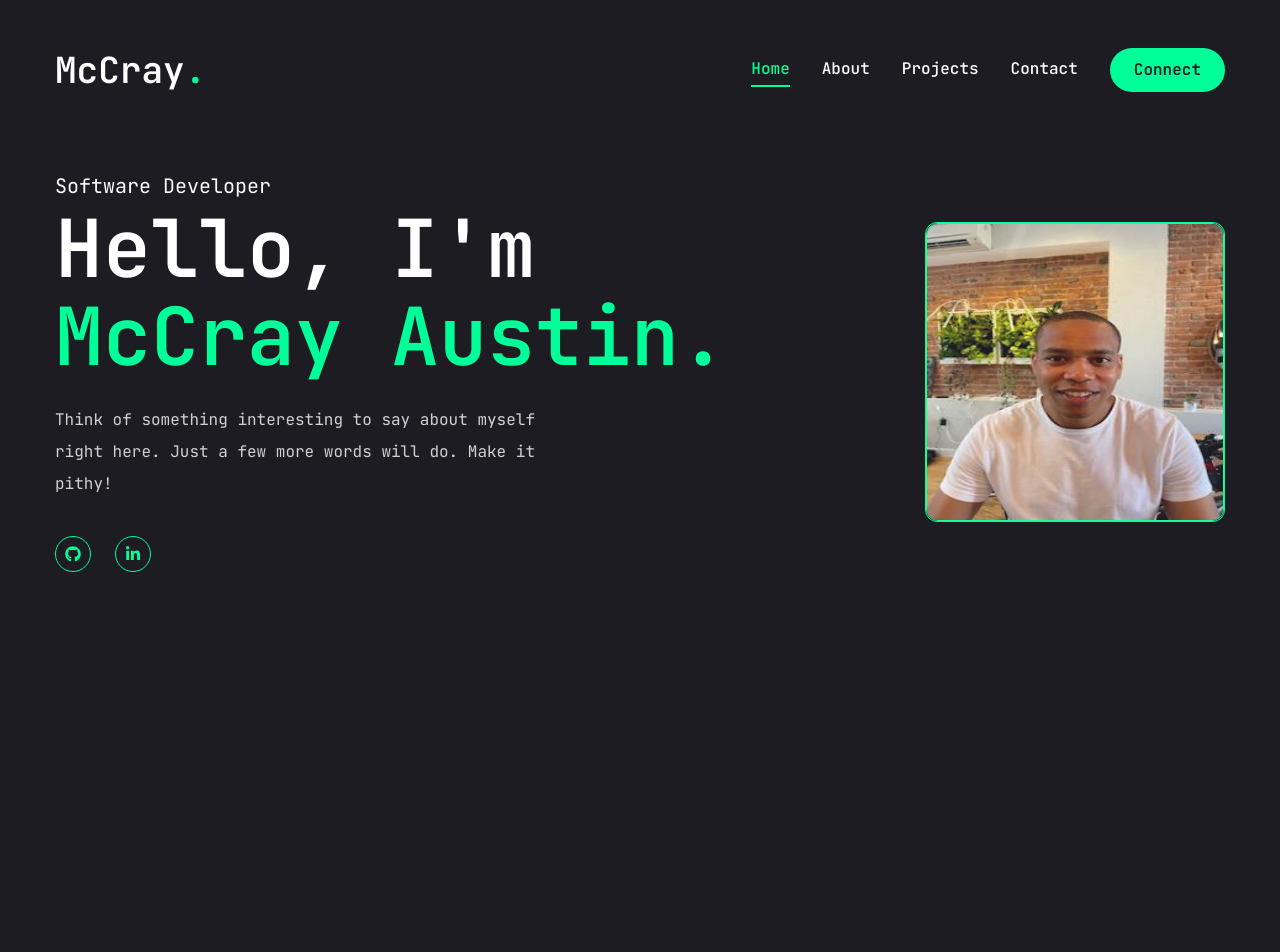
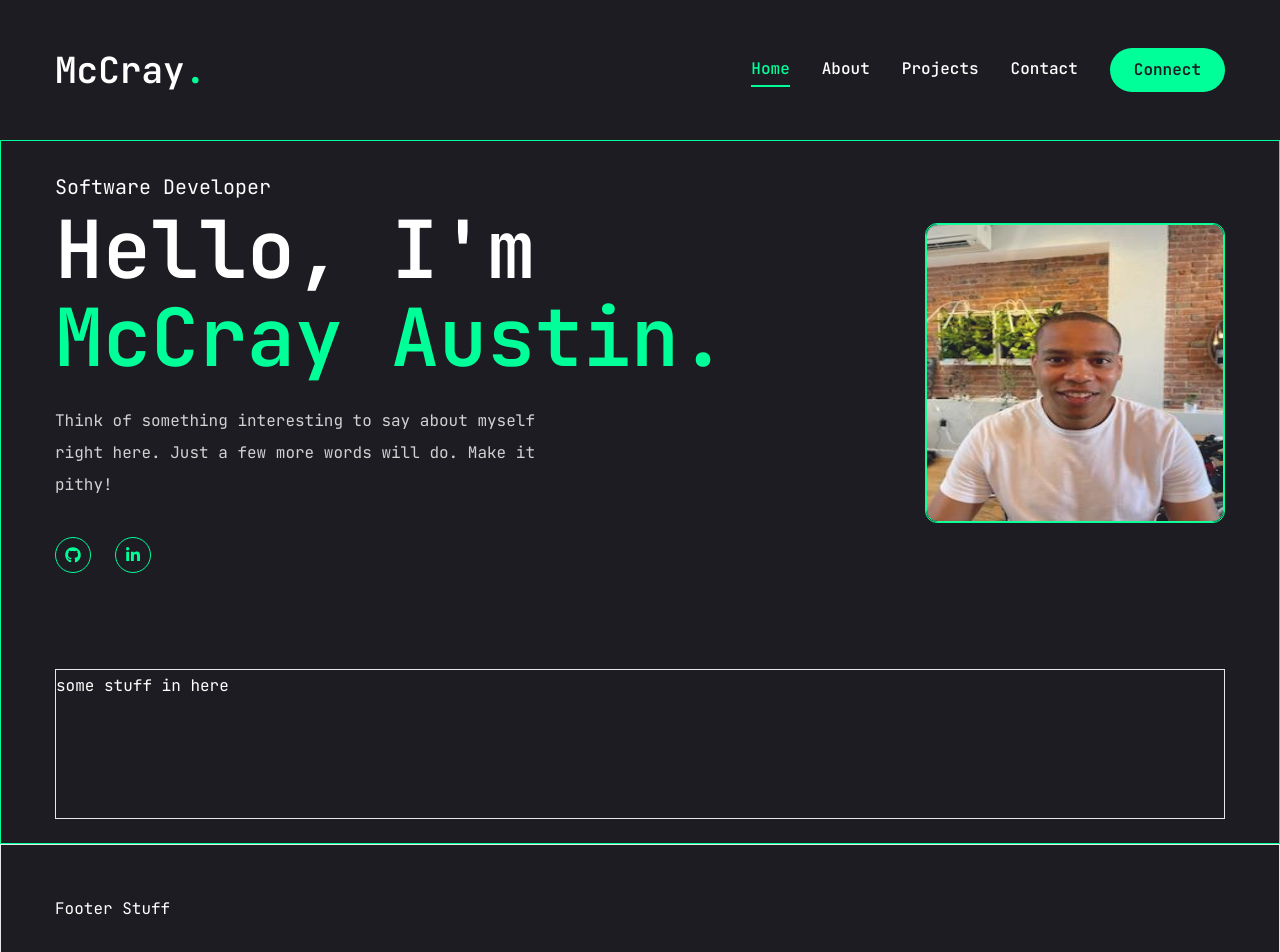
Before and after one commit to mmaustin/mccray-portfolio, a Next.js app in the folder next-portfolio/: page / in a window 1280 px wide. Shown: the top 952 px of the page. Before the commit the page ends 800 px from the top, so only its background shows below. Built offline with nearby package versions, Linux system fonts and the light colour scheme.

Commit message:
Testing footer placement properties

```diff
--- a/next-portfolio/app/about/page.jsx
+++ b/next-portfolio/app/about/page.jsx
@@ -2,7 +2,7 @@
 
 const About = () => {
   return (
-    <div>About</div>
+    <div className="">About</div>
   )
 }
 export default About;
--- a/next-portfolio/app/layout.js
+++ b/next-portfolio/app/layout.js
@@ -2,7 +2,7 @@ import { JetBrains_Mono } from "next/font/google";
 import "./globals.css";
 import Header from "@/components/Header";
 import PageTransition from "@/components/PageTransition";
-
+import Footer from "@/components/Footer";
 
 const jetBrainsMono = JetBrains_Mono({
   subsets: ["latin"],
@@ -23,6 +23,7 @@ export default function RootLayout({ children }) {
         <PageTransition>
           {children}
         </PageTransition>
+        <Footer />
       </body>
     </html>
   );
--- a/next-portfolio/app/page.js
+++ b/next-portfolio/app/page.js
@@ -1,3 +1,4 @@
+import Footer from "@/components/Footer";
 import Photo from "@/components/Photo";
 import SocialMedia from "@/components/SocialMedia";
 import { Button } from "@/components/ui/button";
@@ -6,7 +7,7 @@ import { FiDownload } from "react-icons/fi";
 
 const HomePage = () => {
   return (
-    <section className="h-full">
+    <section className="h-full border border-accent">
       <div className="container mx-auto h-full">
         <div className="flex flex-col lg:flex-row items-center justify-between lg:pt-8 lg:pb-24">
           <div className="text-center lg:text-left order-2 lg:order-none">
@@ -23,11 +24,12 @@ const HomePage = () => {
               </div>
             </div>
           </div>
-
-
           <div className="order-1 lg:order-none mb-8 lg:mb-0 rounded-xl border border-accent">
             <Photo />
           </div>
+        </div>
+        <div className="h-[150px] mb-6 border">
+          some stuff in here
         </div>
       </div>
     </section>
--- /dev/null
+++ b/next-portfolio/components/Footer.jsx
@@ -0,0 +1,13 @@
+
+
+
+const Footer = () => {
+  return (
+    <footer className="py-8 xl:py-12 text-white border lg:h-full flex justify-center items-center">
+      <div className="container mx-auto flex justify-between items-center">
+        Footer Stuff
+      </div>
+    </footer>
+  )
+}
+export default Footer
```
